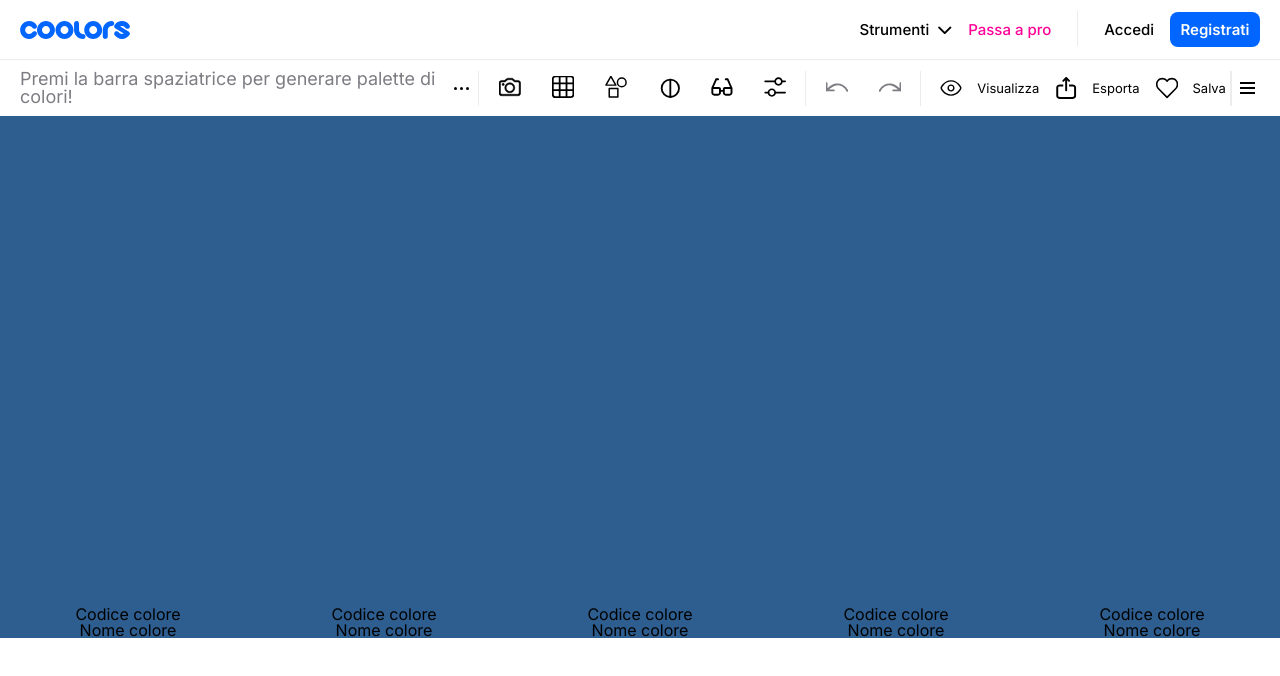
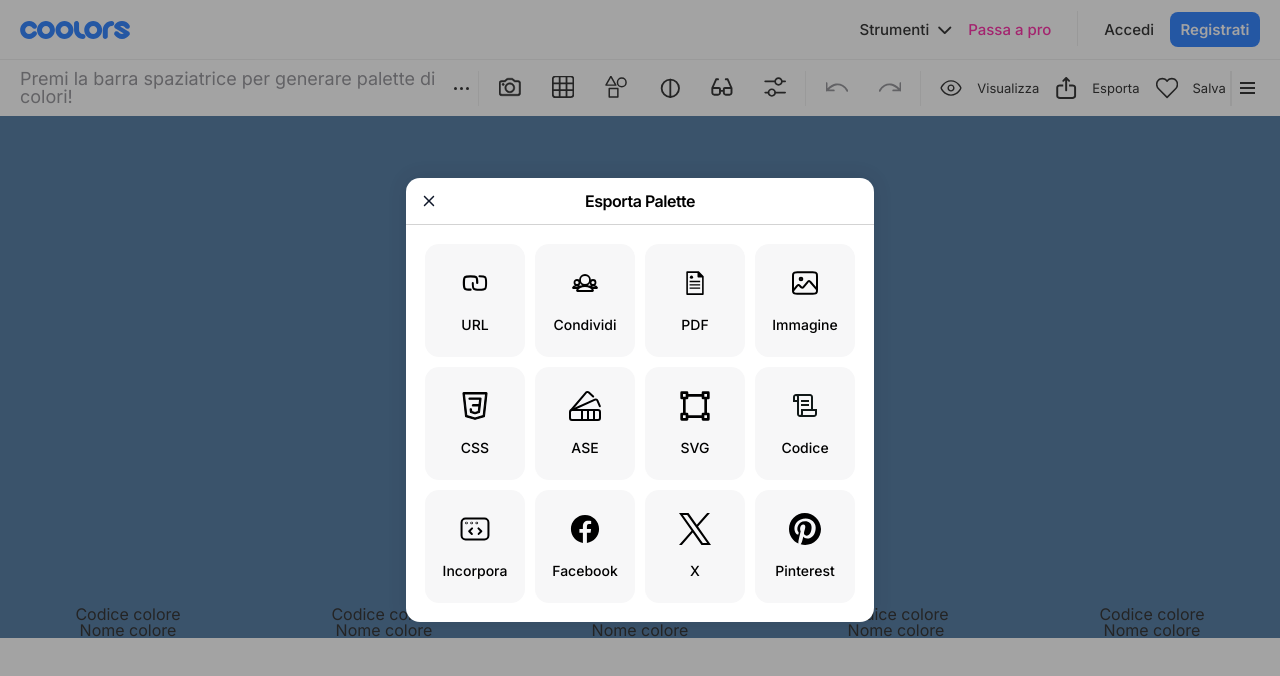
Before and after one commit to MoonyBerry/Coolors-We1, a plain HTML site: page generatore.html in a window 1280 px wide. Both pictures are taken after a click on the link "Esporta". Drawn offline with Linux system fonts and the light colour scheme.

Commit message:
Aggiunto js al modal esporta e fixati alcuni errori

```diff
--- a/assets/css/style.css
+++ b/assets/css/style.css
@@ -10,3 +10,4 @@
 @import url(../../components/adobe-modal/adobe.css);
 @import url(../../components/secondaNavbar/secondaNavbar.css);
 @import url(../../components/palette_colori/palette_colori.css);
+@import url(../../components/esporta-modal/esporta.css);
--- a/assets/js/generatore.js
+++ b/assets/js/generatore.js
@@ -4,3 +4,4 @@
 
 import "../../components/navbar_principale/navbar_principale.js";
 import "../../components/palette_colori/palette_colori.js";
+import "../../components/secondaNavbar/secondaNavbar.js";
--- a/components/adobe-modal/adobe.css
+++ b/components/adobe-modal/adobe.css
@@ -16,6 +16,7 @@ div.adobe-overlay.show {
 div.adobe-modal {
   background: white;
   width: 380px;
+  min-height: 400px;
   border-radius: 14px;
   z-index: 100;
   position: fixed;
@@ -23,6 +24,9 @@ div.adobe-modal {
   left: 50%;
   transform: translate(-50%, -50%);
   padding: 10px;
+  box-shadow: rgba(0, 0, 0, 0.1) 0 0 20px;
+  visibility: hidden;
+  transition: transform 0.2s ease-in-out;
 }
 
 /*STYLING CLOSE MODAL DIV*/
@@ -138,3 +142,17 @@ div.adobe-overlay {
   left: 0;
   z-index: 25;
 }
+
+@media screen and (max-width: 575px) {
+  div.adobe-modal {
+    width: 100%;
+    top: auto;
+    bottom: 0;
+    left: 0;
+    transform: translateY(100%); /* parte fuori dalla schermata */
+  }
+
+  div.adobe-modal.show {
+    transform: translateY(0); /* entra dal basso */
+  }
+}
--- a/components/cards/cards.css
+++ b/components/cards/cards.css
@@ -80,7 +80,7 @@ div.card::after {
   height: 100%;
   opacity: 0;
   transform: translateY(100%);
-  transition: transform 0.3s ease, opacity 0.3s ease;
+  transition: transform 0.2s ease, opacity 0.2s ease;
   pointer-events: none;
 }
 
--- a/components/esporta-modal/esporta.css
+++ b/components/esporta-modal/esporta.css
@@ -1,7 +1,22 @@
+div.esporta-modal-container,
+div.esporta-modal-overlay {
+  opacity: 0;
+  visibility: hidden;
+  transition: opacity 0.3s ease-in-out;
+}
+
+/* quando si aggiunge la classe show */
+div.esporta-modal-container.show,
+div.esporta-modal-overlay.show {
+  opacity: 1;
+  visibility: visible;
+}
+
 /*MODAL ESPORTA GENERAL RULES*/
 div.esporta-modal-container {
   width: 468px;
   height: auto;
+  min-height: 440px;
   border-radius: 14px;
   z-index: 100;
   background: white;
@@ -9,6 +24,9 @@ div.esporta-modal-container {
   top: 50%;
   left: 50%;
   transform: translate(-50%, -50%);
+  box-shadow: rgba(0, 0, 0, 0.1) 0 0 20px;
+  visibility: hidden;
+  transition: transform 0.2s ease-in-out;
 }
 
 div.esporta-modal-header {
@@ -114,8 +132,16 @@ div.esporta-modal-overlay {
   z-index: 25;
 }
 
-@media screen and (max-width: 765px) {
+@media screen and (max-width: 575px) {
   div.esporta-modal-container {
     width: 100%;
+    top: auto;
+    bottom: 0;
+    left: 0;
+    transform: translateY(100%); /* parte fuori dalla schermata */
+  }
+
+  div.esporta-modal-container.show {
+    transform: translateY(0); /* entra dal basso */
   }
 }
--- /dev/null
+++ b/components/secondaNavbar/secondaNavbar.js
@@ -0,0 +1,14 @@
+const $esportaModal = document.querySelector("div.esporta-modal-container");
+const $openEsporta = document.querySelector("a.openEsporta");
+const $esportaOverlay = document.querySelector("div.esporta-modal-overlay");
+const $closeEsporta = document.querySelector("div.close-esporta-modal");
+
+$openEsporta.addEventListener("click", () => {
+  $esportaModal.classList.toggle("show");
+  $esportaOverlay.classList.toggle("show");
+});
+
+$closeEsporta.addEventListener("click", () => {
+  $esportaModal.classList.toggle("show");
+  $esportaOverlay.classList.toggle("show");
+});
--- a/generatore.html
+++ b/generatore.html
@@ -384,7 +384,7 @@
             </svg>
             Visualizza
           </a>
-          <a class="navbar-functionality" href="#"
+          <a class="navbar-functionality openEsporta" href="#"
             ><svg
               class="img-secondary"
               width="40"
@@ -404,6 +404,111 @@
             </svg>
             Esporta
           </a>
+          <!--------------------ESPORTA MODAL----------------------->
+          <div class="esporta-modal-container">
+            <!--------------------CLOSE MODAL SVG----------------------->
+            <div class="esporta-modal-header">
+              <div class="close-esporta-modal">
+                <svg
+                  viewBox="0 0 24 24"
+                  fill="none"
+                  xmlns="http://www.w3.org/2000/svg"
+                  stroke="#000000"
+                  stroke-width="0.00024000000000000003"
+                >
+                  <g id="SVGRepo_bgCarrier" stroke-width="0"></g>
+                  <g
+                    id="SVGRepo_tracerCarrier"
+                    stroke-linecap="round"
+                    stroke-linejoin="round"
+                  ></g>
+                  <g id="SVGRepo_iconCarrier">
+                    <path
+                      fill-rule="evenodd"
+                      clip-rule="evenodd"
+                      d="M5.29289 5.29289C5.68342 4.90237 6.31658 4.90237 6.70711 5.29289L12 10.5858L17.2929 5.29289C17.6834 4.90237 18.3166 4.90237 18.7071 5.29289C19.0976 5.68342 19.0976 6.31658 18.7071 6.70711L13.4142 12L18.7071 17.2929C19.0976 17.6834 19.0976 18.3166 18.7071 18.7071C18.3166 19.0976 17.6834 19.0976 17.2929 18.7071L12 13.4142L6.70711 18.7071C6.31658 19.0976 5.68342 19.0976 5.29289 18.7071C4.90237 18.3166 4.90237 17.6834 5.29289 17.2929L10.5858 12L5.29289 6.70711C4.90237 6.31658 4.90237 5.68342 5.29289 5.29289Z"
+                      fill="#0F1729"
+                    ></path>
+                  </g>
+                </svg>
+              </div>
+              <!--------------------MODAL TITLE----------------------->
+              <div class="esporta-modal-title"><h3>Esporta Palette</h3></div>
+            </div>
+            <!--------------------MODAL BODY----------------------->
+            <div class="esporta-modal-body">
+              <a class="esporta-link" href="#"
+                ><img src="assets/img/url-icon.svg" alt="icona url" />URL</a
+              >
+              <a class="esporta-link" href="#"
+                ><img
+                  src="assets/img/condividi-icon.svg"
+                  alt="icona condividi raffigurante un gruppo di tre persone"
+                />Condividi</a
+              >
+              <a class="esporta-link" href="#"
+                ><img
+                  src="assets/img/pdf-icon.svg"
+                  alt="icona pdf rappresentante un foglio scritta"
+                />PDF</a
+              >
+              <a class="esporta-link" href="#"
+                ><img
+                  src="assets/img/immagine-icon.svg"
+                  alt="icona immagine"
+                />Immagine</a
+              >
+              <a class="esporta-link" href="#"
+                ><img
+                  src="assets/img/css-icon.svg"
+                  alt="icona linguaggio CSS"
+                />CSS</a
+              >
+              <a class="esporta-link" href="#"
+                ><img
+                  src="assets/img/color-palette-icon.svg"
+                  alt="icona palette di colori"
+                />ASE</a
+              >
+              <a class="esporta-link" href="#"
+                ><img
+                  src="assets/img/svg-icon.svg"
+                  alt="icona svg, rappresentata da un quadrato avente, per ogni angolo, un altro piccolo quadrato"
+                />SVG</a
+              >
+              <a class="esporta-link" href="#"
+                ><img
+                  src="assets/img/codice-icon.svg"
+                  alt="icona di una pergamena scritta"
+                />Codice</a
+              >
+              <a class="esporta-link" href="#"
+                ><img
+                  src="assets/img/incorpora-icon.svg"
+                  alt="icona incorpora"
+                />Incorpora</a
+              >
+              <a class="esporta-link" href="#"
+                ><img
+                  src="assets/img/facebook-icon.svg"
+                  alt="icona facebook"
+                />Facebook</a
+              >
+              <a class="esporta-link" href="#"
+                ><img
+                  src="assets/img/x-icon.svg"
+                  alt="icona del social network X"
+                />X</a
+              >
+              <a class="esporta-link" href="#"
+                ><img
+                  src="assets/img/pinterest-icon.svg"
+                  alt="icona pinterest"
+                />Pinterest</a
+              >
+            </div>
+          </div>
+          <div class="esporta-modal-overlay"></div>
           <a class="navbar-functionality" href="#"
             ><svg
               class="img-secondary"
```
Also changed, not shown: index.html (+1 -1 lines), assets/img/animated-screens.svg.
